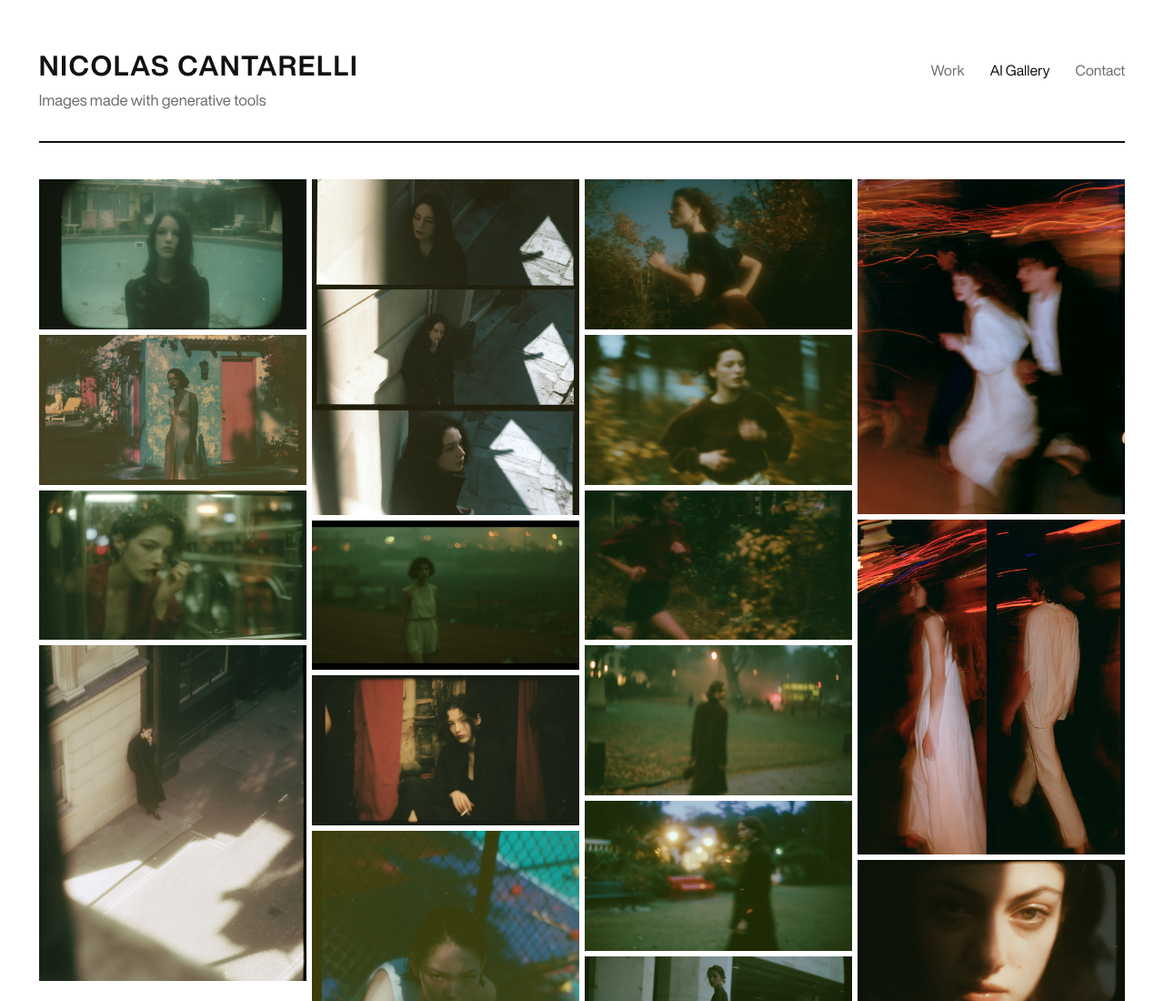
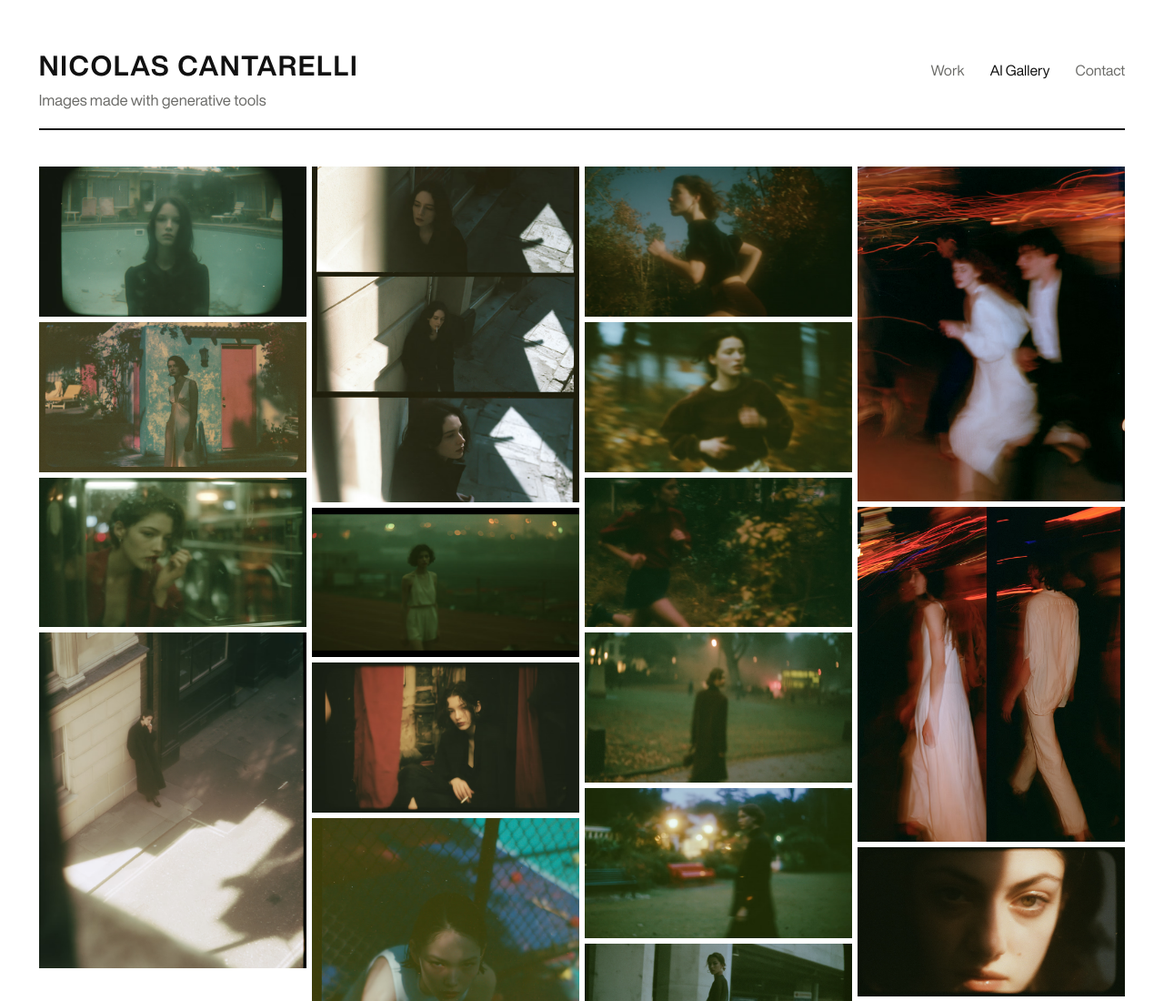
Before and after one commit to nicocantarelli/nicocantarelli-site, a website: page gallery.html in a window 1280 px wide. Shown: the top 1100 px of the page at 91% size. Drawn offline with Linux system fonts and the light colour scheme.

Commit message:
Tighten the space between the masthead and its underline

```diff
--- a/gallery.html
+++ b/gallery.html
@@ -49,7 +49,7 @@
   .wide { margin: 0; padding: 0 2.6666666667rem; }
 
   /* masthead + nav */
-  header { padding: 48px 0 32px; border-bottom: 2px solid var(--ink); }
+  header { padding: 48px 0 18px; border-bottom: 2px solid var(--ink); }
   .top { display: flex; justify-content: space-between; align-items: baseline; flex-wrap: wrap; gap: 12px; }
   .name {
     font-weight: 700;
```
Also changed, not shown: index.html (+1 -1 lines), work/baudie.html (+1 -1 lines).
